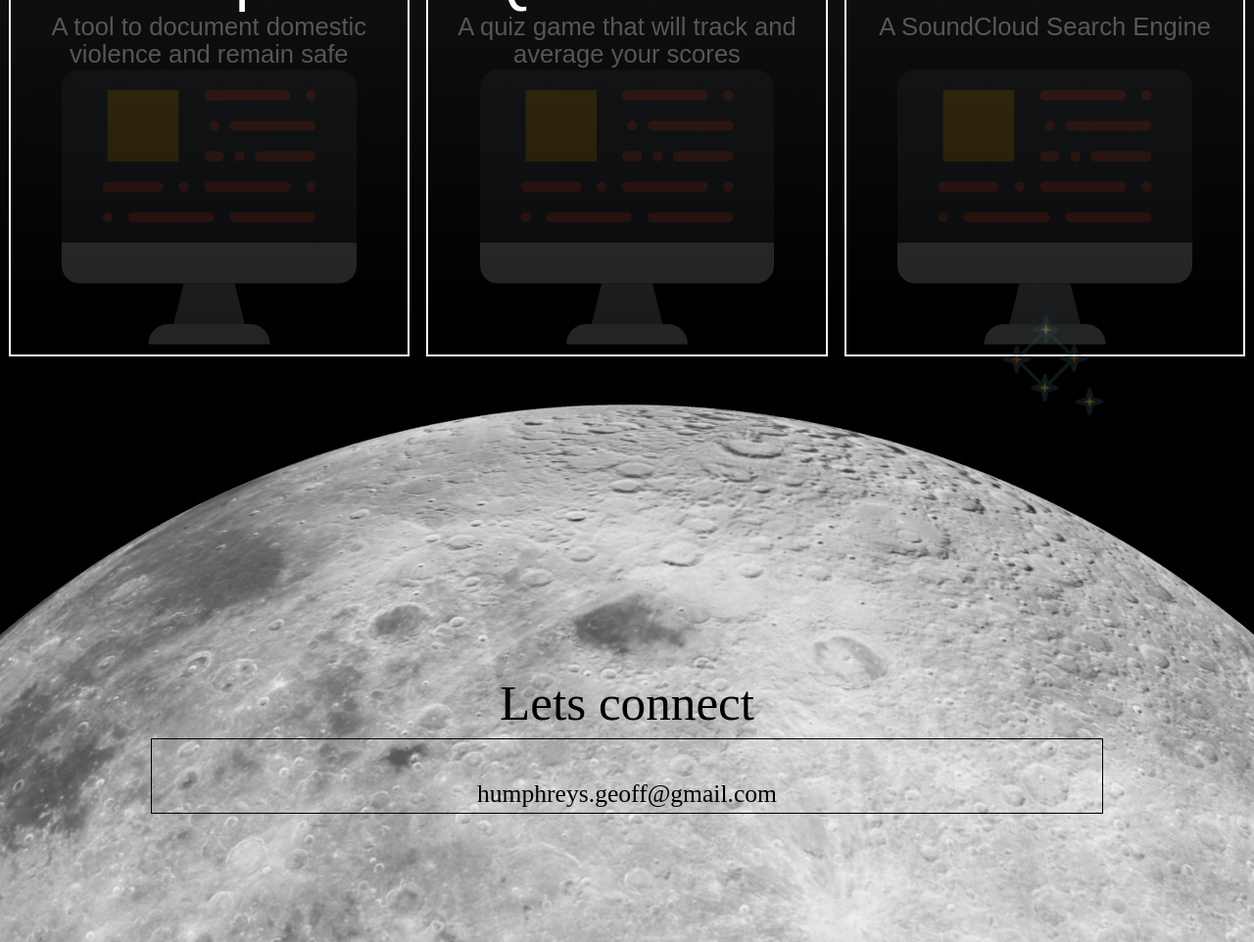
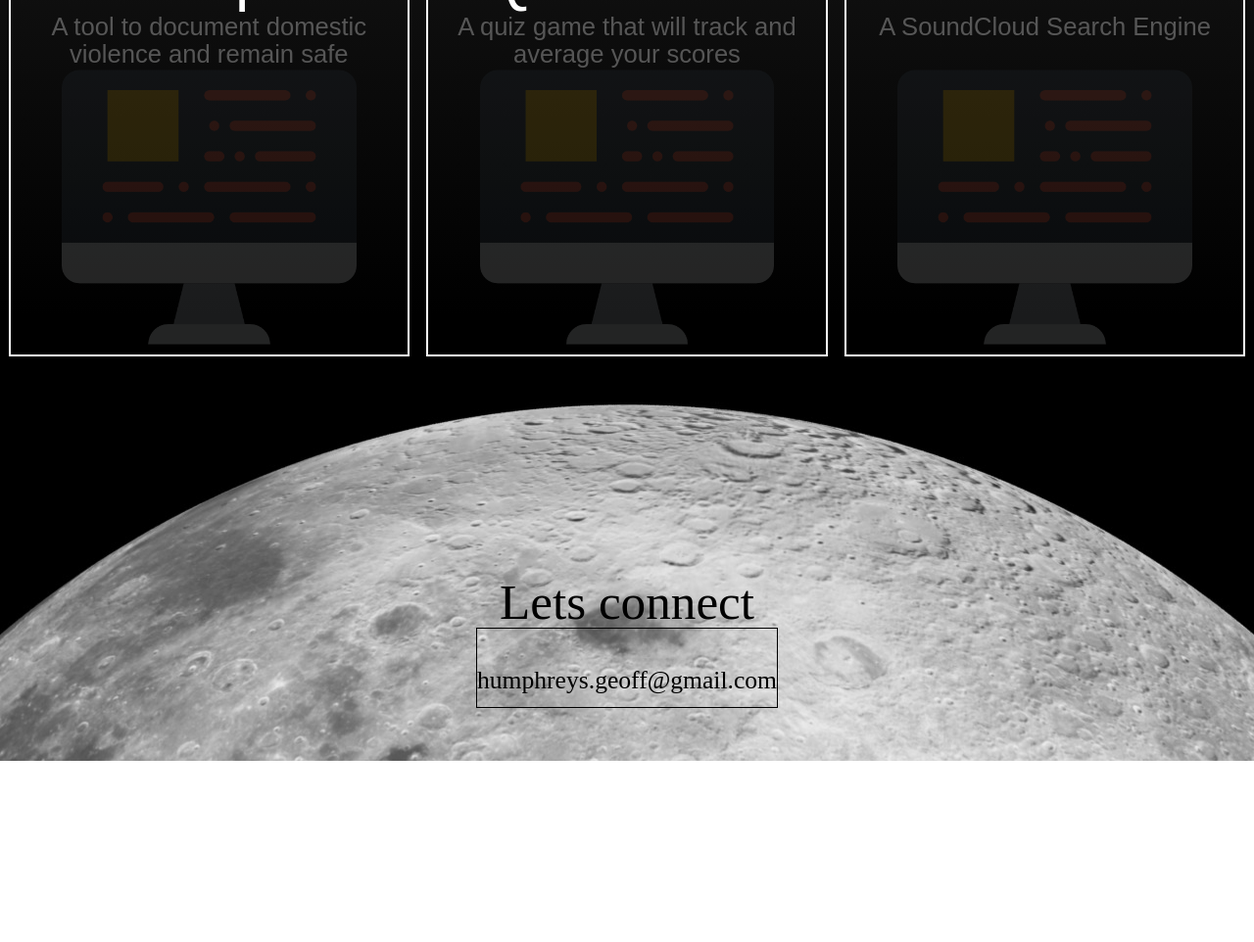
Before and after one commit to paradegoat/html-portfolio, a plain HTML site: page index.html in a window 1280 px wide. Shown: the part 1777-2739 px from the top of the page at 98% size. After the commit the page ends 2554 px from the top, so only its background shows below. Drawn offline with nearby package versions, Linux system fonts and the light colour scheme; a web font is replaced by a local one.

Commit message:
fixed issues 2, 6, and 9

```diff
--- a/index.css
+++ b/index.css
@@ -428,7 +428,6 @@
   justify-content: space-around;
   padding-bottom: 3vw;
 
-  /*border: 2px solid white;*/
 }
 
 .work-header{
@@ -441,7 +440,6 @@
   height: 6vw;
   margin-bottom: 3vw;
   border-bottom: 1px solid white;
-  /*border: 1px solid orange;*/
 }
 
 .project-highlight {
@@ -461,7 +459,6 @@
   border: .25vh solid white;
   width: 32%;
   justify-content: center;
-  /*border-bottom: none;*/
 }
 
 
@@ -470,7 +467,6 @@
   text-decoration: none !important;
   color: white;
   font-size: 5vw;
-  /*border: 1px solid yellow;*/
   height: 4vw;
   width: 100%;
   text-align: center;
@@ -485,11 +481,9 @@
 }
 
 .monitor {
-  /*background-color: rgb(24, 24, 24);*/
   background-color: transparent;
   text-align: center;
   opacity: .5;
-  /*border: 1px solid white;*/
   float: left;
 }
 
@@ -589,6 +583,10 @@ padding: 1vw !important;
   list-style-type: none;
 }
 
+.modal-ul h3 {
+  padding-left: 1vw;
+}
+
 .modal-ul li{
   border: 1px solid white;
   padding: .25vw;
@@ -596,8 +594,6 @@ padding: 1vw !important;
   margin: .5vw 0vw;
   width: 80%;
 }
-
-
 
 .modal-para{
   font-family: "Moon Flower", sans-serif;
@@ -655,42 +651,44 @@ padding: 1vw !important;
 /*////////////////////////////////////////////*/
 
 .contact-section{
-  height: 50vw;
+  display: flex;
+  /*height: 100vw;*/
   background-image: url('./public/images/moon-contact-bg.jpg');
   background-position: top;
-  align-items: flex-end;
-  /*justify-content: center;*/
+  padding-top: 20vw;
+  justify-content: center;
+  padding-bottom: 5vw;
 }
 
 .contact-title{
-  order: 1;
+  /*order: 1;*/
   font-size: 4vw;
   font-family: 'space age';
   color: black;
   text-align: center;
-  margin: 0vw;
+  margin-bottom: 2vw;
 
   /*border: 1px solid white;*/
 }
 
 .reach-out {
-  order: 1;
+  /*order: 1;*/
   /*z-index: 5;*/
   font-size: 2vw;
   font-family: 'space age';
   color: black;
   text-align: center;
-  padding: 3vw 0vw 0vw 0vw;
-  /*opacity: .4;*/
-  margin-left: 12vw;
-  margin-right: 12vw;
+  padding: 3vw 0vw 1vw 0vw;
+  /*margin-top: 10vw;*/
+  /*margin-right: 12vw;*/
   border: 1px solid black;
-  text-align: center;
+  text-decoration: none !important;
+
 }
 
-/*.reach-out:hover{
-  opacity: 1;
-}*/
+.reach-out:hover {
+  color: black;
+}
 
 .black-hole{
   background-image: url('./public/images/003-stars copy.png');
@@ -738,7 +736,7 @@ padding: 1vw !important;
     /**/
     height: auto;
     background: linear-gradient(rgb(24, 24, 24), black);
-    padding-bottom: 3vw;
+    /*padding-bottom: 10vw;*/
 
     /*border: 2px solid white;*/
   }
@@ -963,7 +961,7 @@ padding: 1vw !important;
     border: 1px solid white;
     padding: .25vw;
     padding-left: 0vw;
-text-align: center;
+    text-align: center;
     margin: 1vw 0vw;
 
   }
--- a/index.html
+++ b/index.html
@@ -335,16 +335,16 @@
   </div>
   <div class="contact-section">
     <div class="quick-contact" id="smooth-contact">
-      <section class="black-hole">
+      <!-- <section class="black-hole">
 
-      </section>
+      </section> -->
       <p class="contact-title">
         Lets connect
       </p>
-      <p class="reach-out">
+      <a href="mailto:humphreys.geoff@gmail.com" class="reach-out">
         <!-- Feel free to reach out:<br /> -->
         humphreys.geoff@gmail.com
-      </p>
+      </a>
     </div>
 
   </div>
```
Also changed, not shown: 1 other file.
